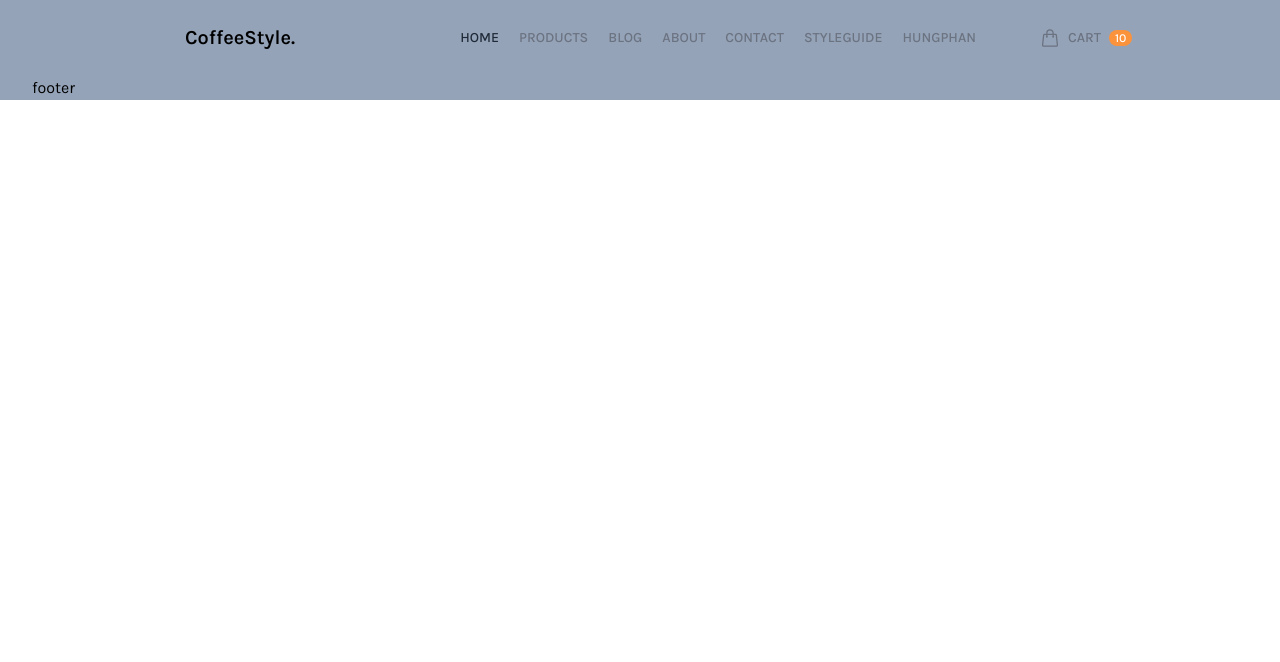
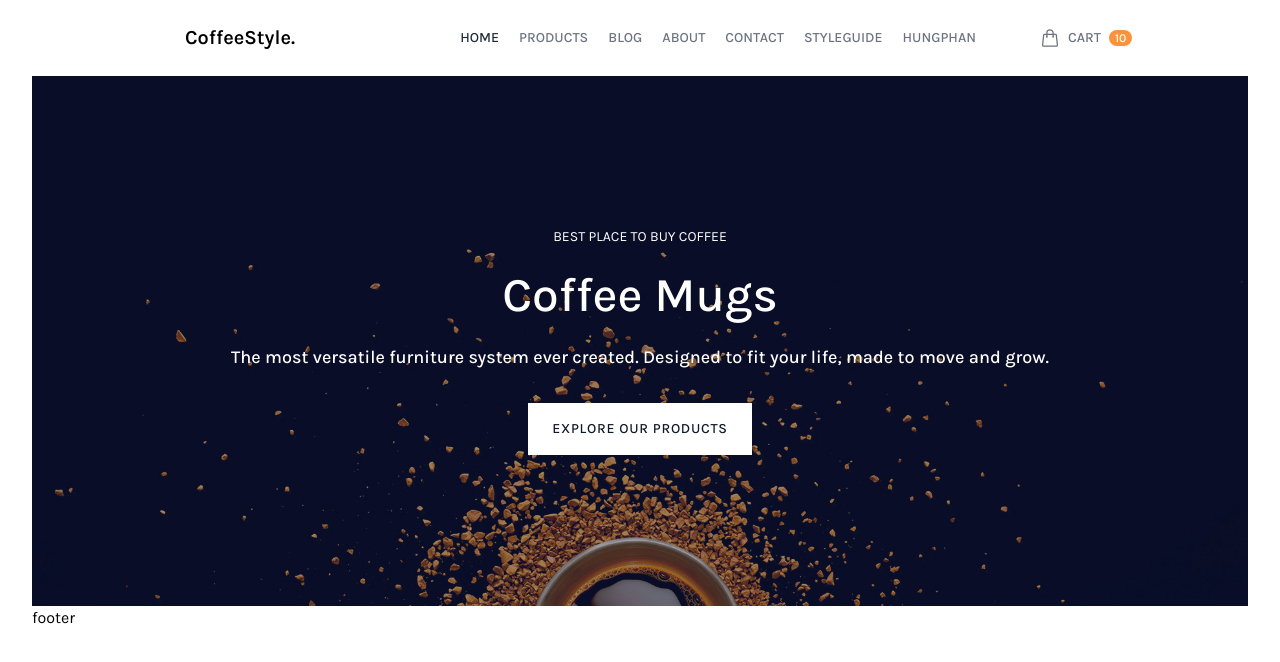
Before and after one commit to hungpm372/coffee-style-ui, a website: page public/index.html in a window 1280 px wide. Drawn offline with Linux system fonts and the light colour scheme.

Commit message:
create slider

```diff
--- a/public/index.html
+++ b/public/index.html
@@ -13,7 +13,7 @@
 
 <body class="font-Karla">
     <div id="root">
-        <div class="content-wrapper max-w-screen-xl text-base mx-auto px-8 bg-slate-400">
+        <div class="content-wrapper max-w-screen-xl text-base mx-auto px-8">
             <header class="p-6 mx-auto">
                 <nav class="flex flex-row items-center justify-between relative">
                     <div class="logo basis-2/6 text-center text-xl font-semibold cursor-pointer">
@@ -60,7 +60,22 @@
                 </nav>
             </header>
             <main>
-                <div class="slider"></div>
+                <div class="slider h-[530px] bg-[url('./assets/slide-bg.jpg')] bg-cover bg-no-repeat bg-bottom">
+                    <div class="w-full h-full flex justify-center items-center bg-gray-900 bg-opacity-40">
+                        <div class="mx-16 text-white text-center">
+                            <div class="text-sm mb-6">BEST PLACE TO BUY COFFEE</div>
+                            <div class="font-medium text-5xl mb-6">Coffee Mugs</div>
+                            <div class="font-medium text-lg mb-8">The most versatile furniture system ever created.
+                                Designed to fit your life,
+                                made to move and grow.</div>
+                            <div class="flex justify-center items-center">
+                                <div
+                                    class="bg-white text-gray-900 w-max tracking-wider py-4 px-6 text-sm font-medium cursor-pointer hover:bg-opacity-95">
+                                    EXPLORE OUR PRODUCTS</div>
+                            </div>
+                        </div>
+                    </div>
+                </div>
                 <div class="story"></div>
                 <div class="featured-mugs"></div>
                 <div class="more-products"></div>
--- a/tailwind.config.js
+++ b/tailwind.config.js
@@ -21,6 +21,9 @@ module.exports = {
       },
       animation: {
         slideDown: 'slideDown .4s ease-in-out'
+      },
+      backgroundImage: {
+        'slider-bg': "url('./assets/slide-bg.jpg')"
       }
     },
   },
```
Also changed, not shown: public/assets/slide-bg.jpg (added), public/output.css.
